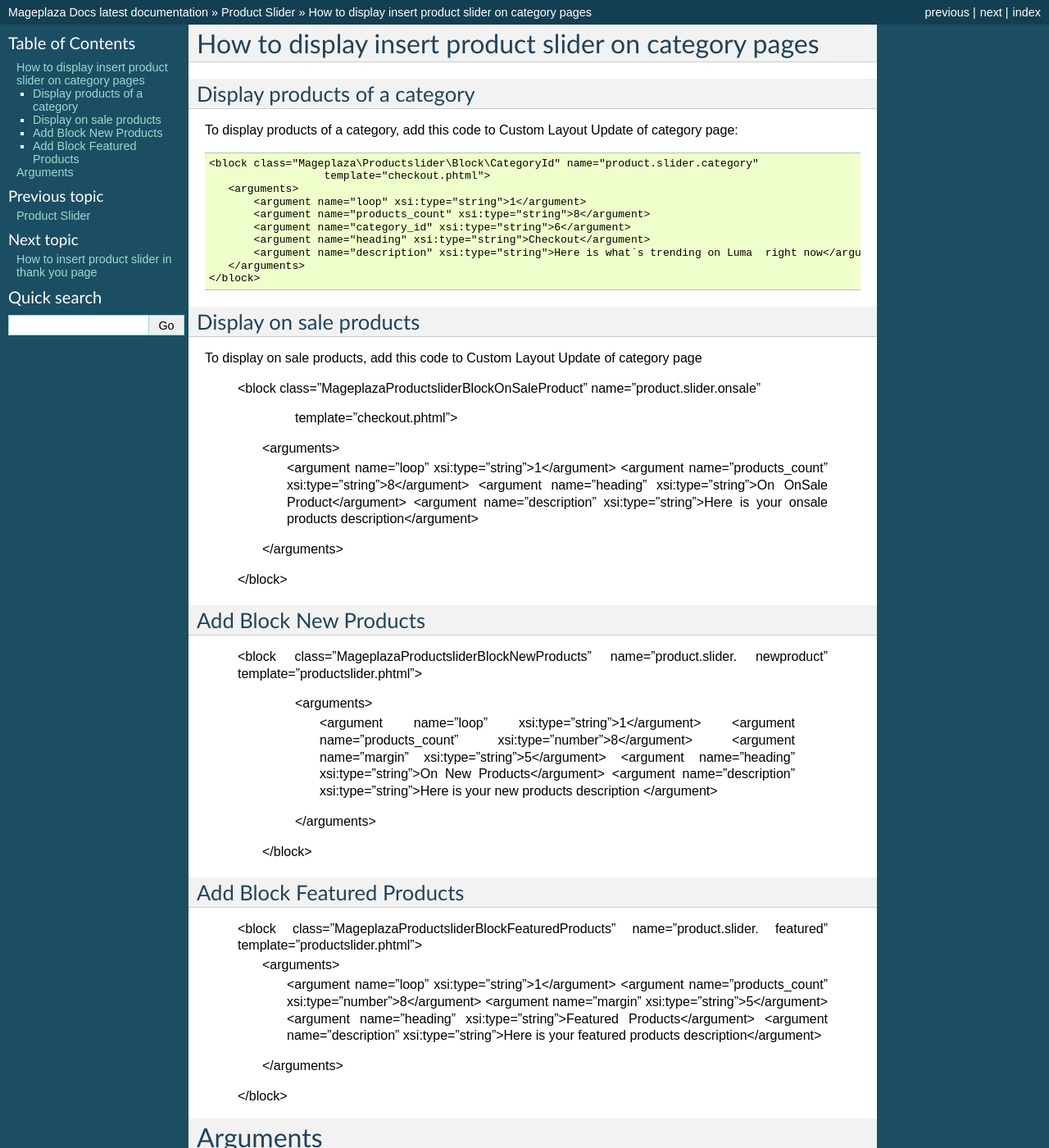
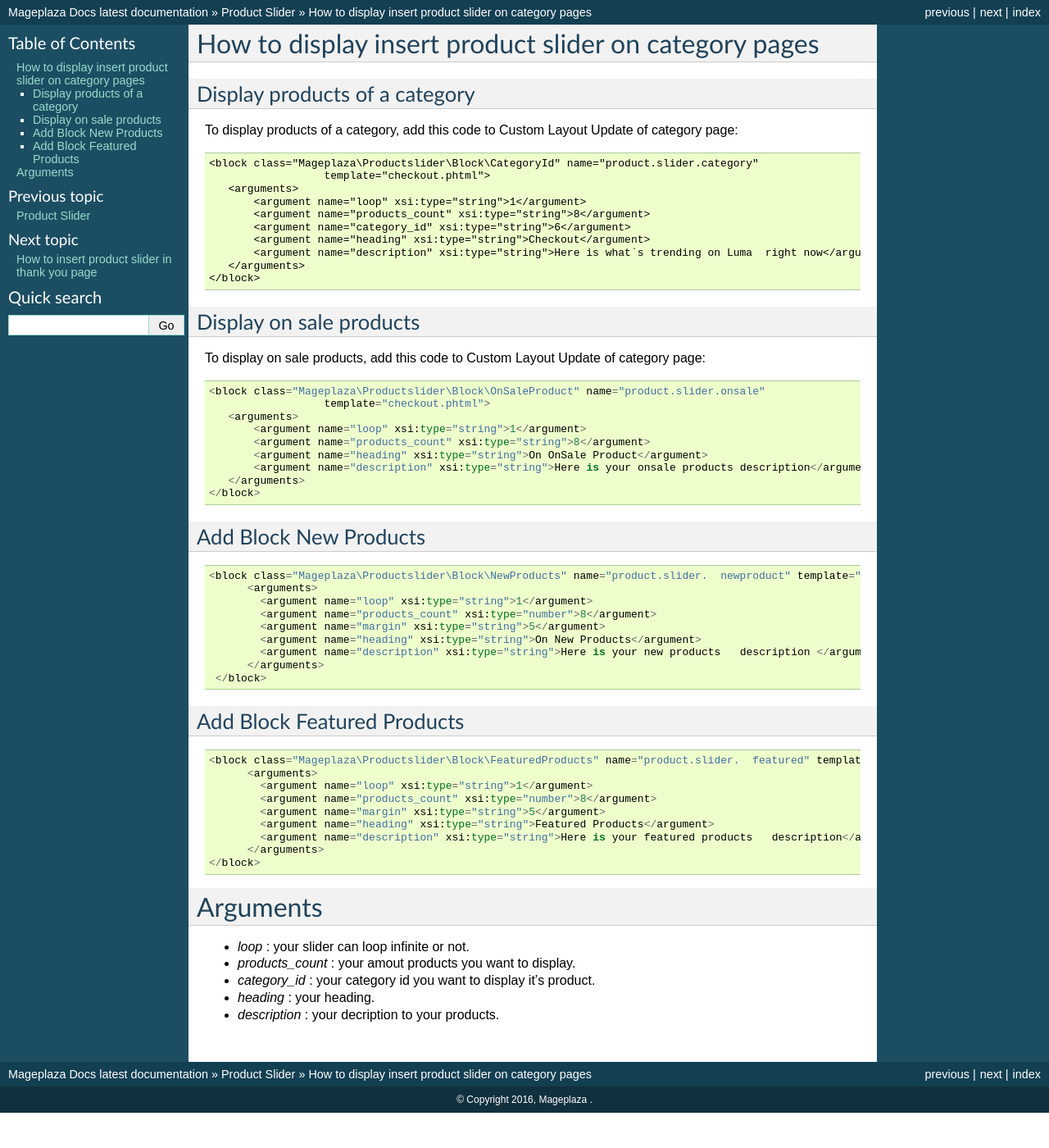
Before and after one commit to magepages/mpdocs, a Sphinx documentation site: the page built from docs/product-slider-m2/how-to-display-insert-product-slider-on-category-pages.rst, in a window 1280 px wide and 1400 px high. Shown: the whole window at 82% size. Built offline with Sphinx 7.4.7, drawn with Linux system fonts in a browser that asks for light colours; pages that are not in the unit, such as notebooks, are missing from menus.

Commit message:
Auto update

```diff
--- a/docs/product-slider-m2/how-to-display-insert-product-slider-on-category-pages.rst
+++ b/docs/product-slider-m2/how-to-display-insert-product-slider-on-category-pages.rst
@@ -20,7 +20,7 @@ To display products of a category, add this code to Custom Layout Update of cate
 Display on sale products
 ^^^^^^^^^^^^^^^^^^^^^^^^^^
 
-To display on sale products, add this code to Custom Layout Update of category page
+To display on sale products, add this code to Custom Layout Update of category page::
 
 
  <block class="Mageplaza\Productslider\Block\OnSaleProduct" name="product.slider.onsale"
@@ -38,6 +38,8 @@ To display on sale products, add this code to Custom Layout Update of category p
 Add Block New Products
 ^^^^^^^^^^^^^^^^^^^^^^^^^^^^^^^^^^^^^^^^
 
+::
+
   <block class="Mageplaza\Productslider\Block\NewProducts" name="product.slider.  newproduct" template="productslider.phtml">
   	<arguments>
           <argument name="loop" xsi:type="string">1</argument>
@@ -53,6 +55,7 @@ Add Block New Products
 Add Block Featured Products
 ^^^^^^^^^^^^^^^^^^^^^^^^^^^^^^^^^^^^^^^^^^^^^
 
+::
 
   <block class="Mageplaza\Productslider\Block\FeaturedProducts" name="product.slider.  featured" template="productslider.phtml">
   	<arguments>
```
